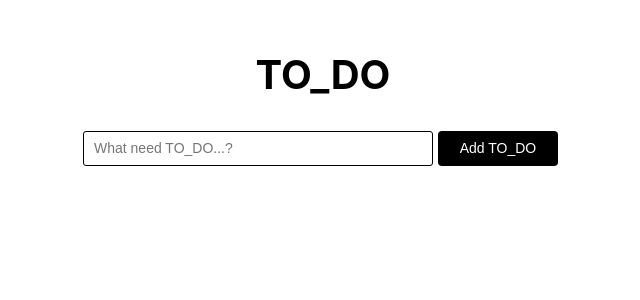
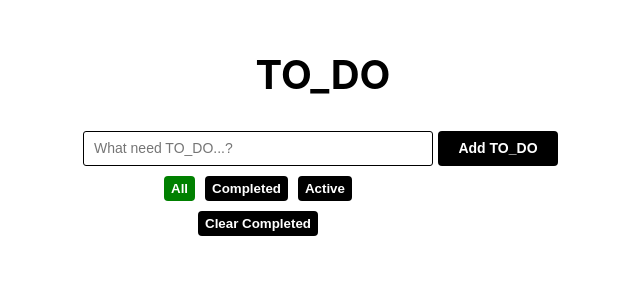
Before and after one commit to ashwin0925/react-redux-todo, a React (Create React App) app: page / in a window 1280 px wide. Shown: the top 300 px of the page, without its empty margins (317-957 px from the left). Built offline with nearby package versions, Linux system fonts and the light colour scheme.

Commit message:
completed

```diff
--- a/src/App.js
+++ b/src/App.js
@@ -1,7 +1,7 @@
 import React from "react";
 import { connect } from "react-redux";
 import Todos from "./Todos";
-// import Footer from "./Footer";
+import Footer from "./Footer";
 import { addTodoAction } from "./store/action";
 import "./style.css";
 
@@ -33,7 +33,7 @@ class App extends React.Component {
         />
         <button className="button" onClick={this.addTodo}><span>Add TO_DO </span></button>
         <Todos />
-        {/* <Footer /> */}
+        <Footer />
       </div>
     );
   }
--- a/src/Footer.js
+++ b/src/Footer.js
@@ -0,0 +1,44 @@
+import React from "react";
+import { connect } from "react-redux";
+import { changeTabAction } from "./store/action";
+import "./style.css";
+
+
+const Footer = (props) => {
+  function handleActiveTab(tab) {
+    props.dispatch(changeTabAction(tab));
+  }
+  return (
+    <div className="buttons">
+      <button
+        className={props.activeTab === "all" ? "active" : ""}
+        onClick={() => handleActiveTab("all")}
+      >
+        All
+      </button>
+      <button
+        className={props.activeTab === "completed" ? "active" : ""}
+        onClick={() => handleActiveTab("completed")}
+      >
+        Completed
+      </button>
+      <button
+        className={props.activeTab === "active" ? "active" : ""}
+        onClick={() => handleActiveTab("active")}
+      >
+        Active
+      </button>
+      <button
+        className={props.activeTab === "clear" ? "active" : ""}
+        onClick={() => handleActiveTab("clear")}
+      >
+        Clear Completed
+      </button>
+    </div>
+  );
+};
+function mapState(state) {
+  return { activeTab: state.activeTab };
+}
+
+export default connect(mapState)(Footer);
--- a/src/Todos.js
+++ b/src/Todos.js
@@ -40,6 +40,8 @@ function mapStateToProps({ allTodos, activeTab }) {
         return todos.filter((todo) => todo.isDone);
       case "active":
         return todos.filter((todo) => !todo.isDone);
+      case "clear":
+        return todos.filter((todo) => todo.isDone);
       default:
         break;
     }
--- a/src/style.css
+++ b/src/style.css
@@ -80,5 +80,22 @@ li {
   align-items: center;
 }
 .active {
-  background: tomato;
+  background: green;
 }
+
+.buttons {
+  margin: 0px 435px;
+  margin-right: 565px;
+}
+
+button {
+  margin: 5px;
+  border: none;
+  background: black;
+  color: #ffffff;
+  width: auto;
+  height: 25px;
+  border-radius: 4px;
+  font-weight: bold;
+  padding: 0px 7px;
+}
```
